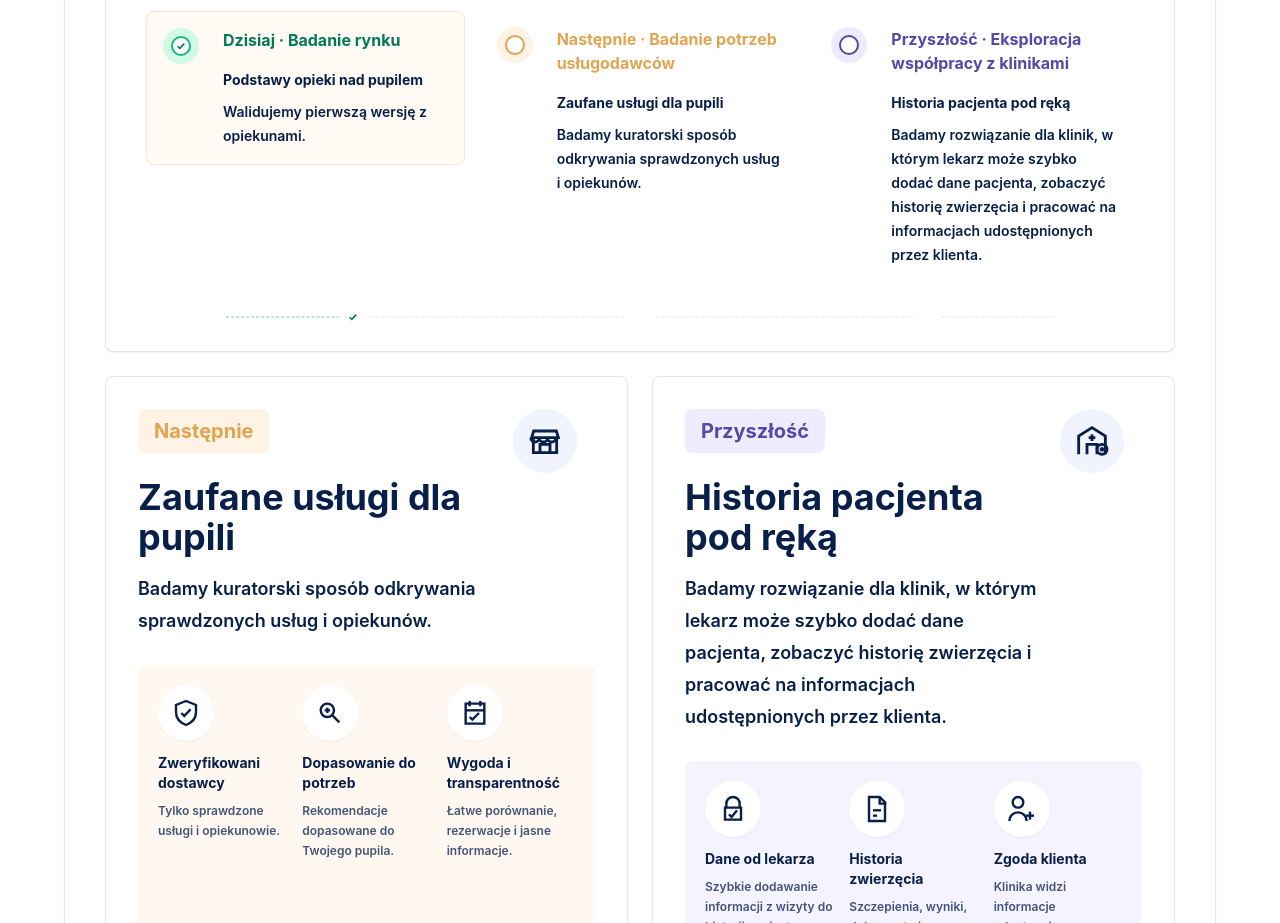
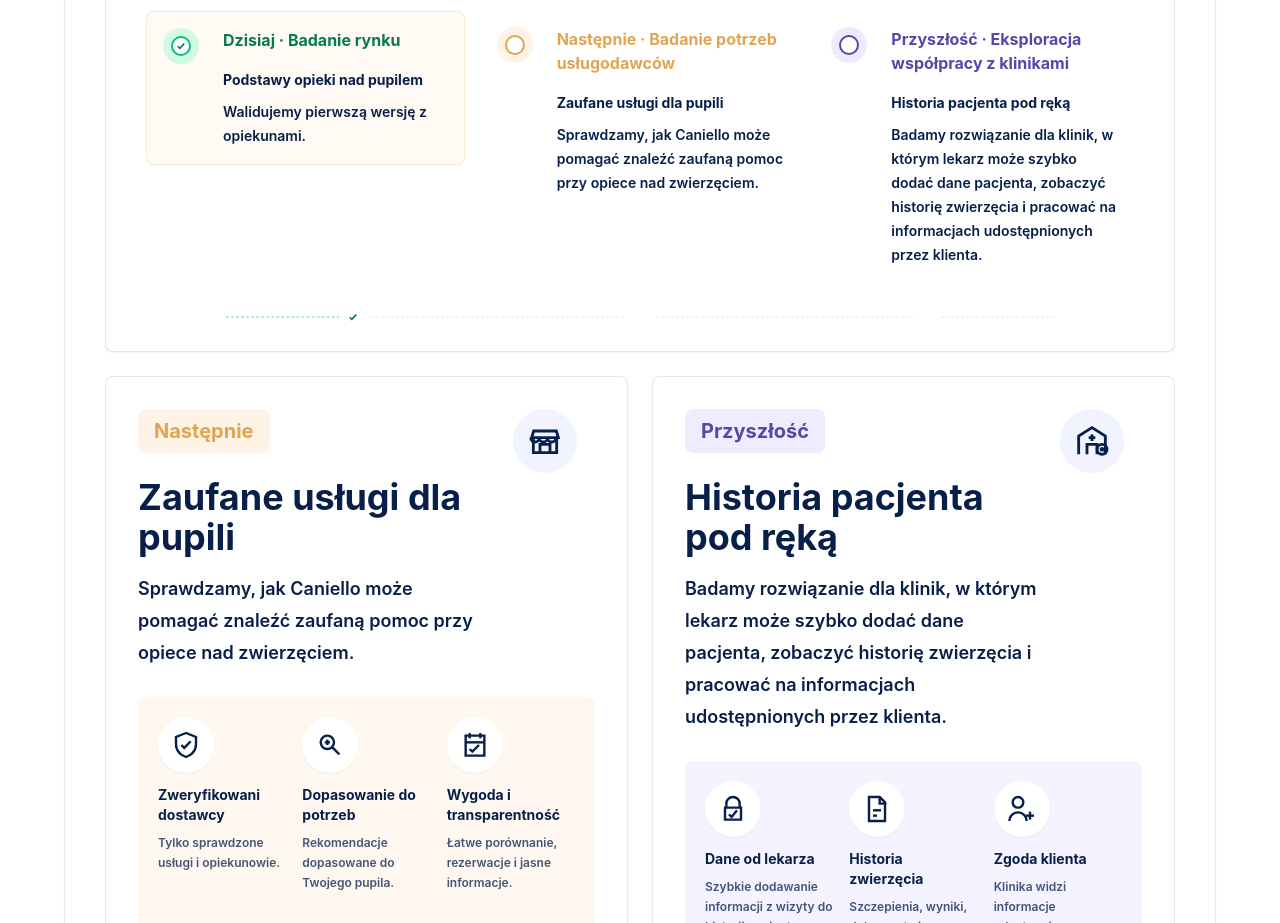
Before and after one commit to maciejgos/caniello, a React (Vite) app: page / in a window 1280 px wide. Shown: the part 2300-3223 px from the top of the page. Built offline with nearby package versions, Linux system fonts and the light colour scheme.

Commit message:
feat: update body text for Wave 3 to enhance clarity and user understanding

```diff
--- a/src/content.ts
+++ b/src/content.ts
@@ -196,7 +196,7 @@ export const copy: Record<Language, Copy> = {
         wave: "Następnie",
         eyebrow: "Badanie potrzeb usługodawców",
         title: "Zaufane usługi dla pupili",
-        body: "Badamy kuratorski sposób odkrywania sprawdzonych usług i opiekunów.",
+        body: "Sprawdzamy, jak Caniello może pomagać znaleźć zaufaną pomoc przy opiece nad zwierzęciem.",
         note: "To nie jest aktywny rynek usług, rezerwacje ani płatności.",
         cta: "Jestem usługodawcą",
         highlights: [
```
